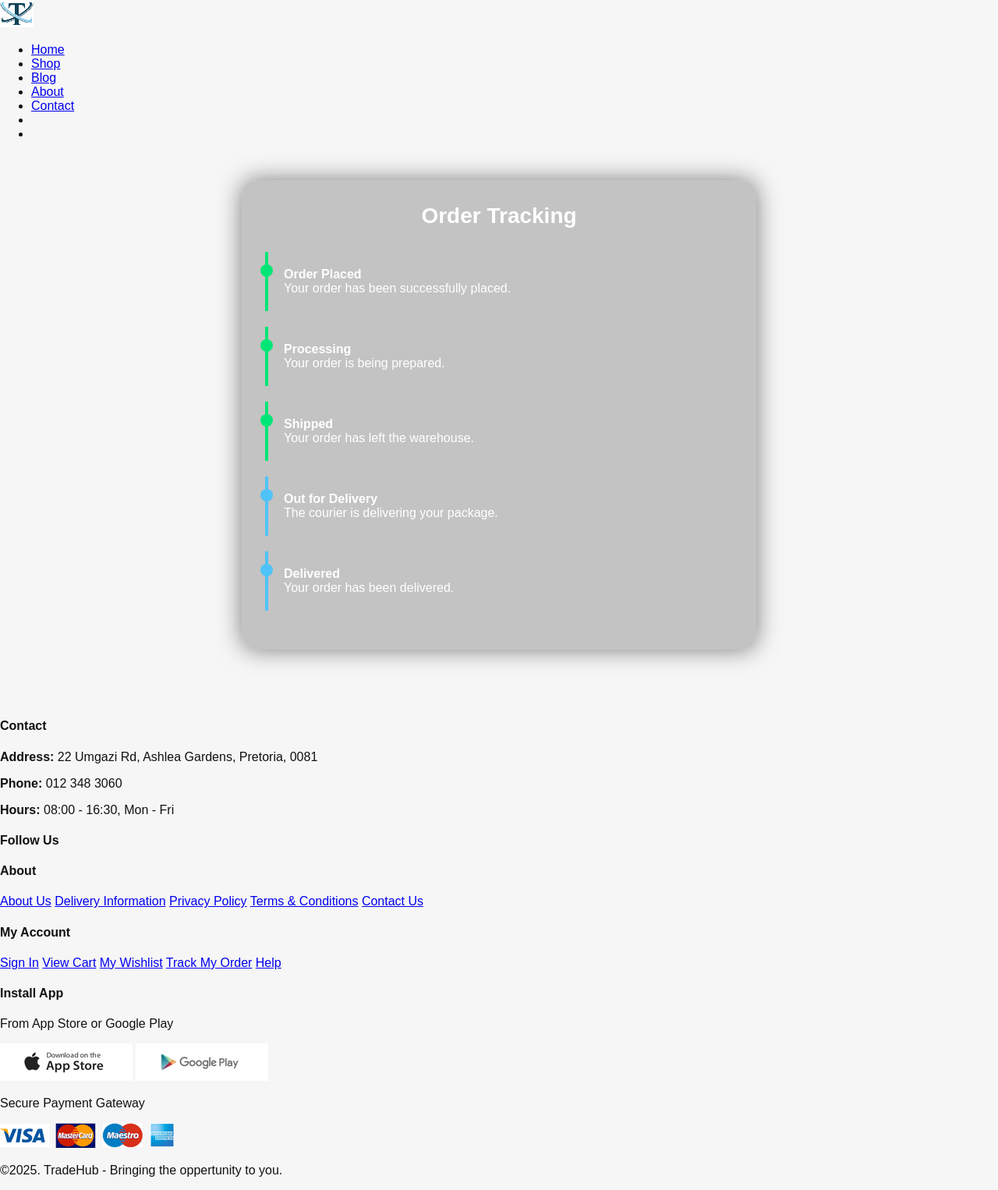
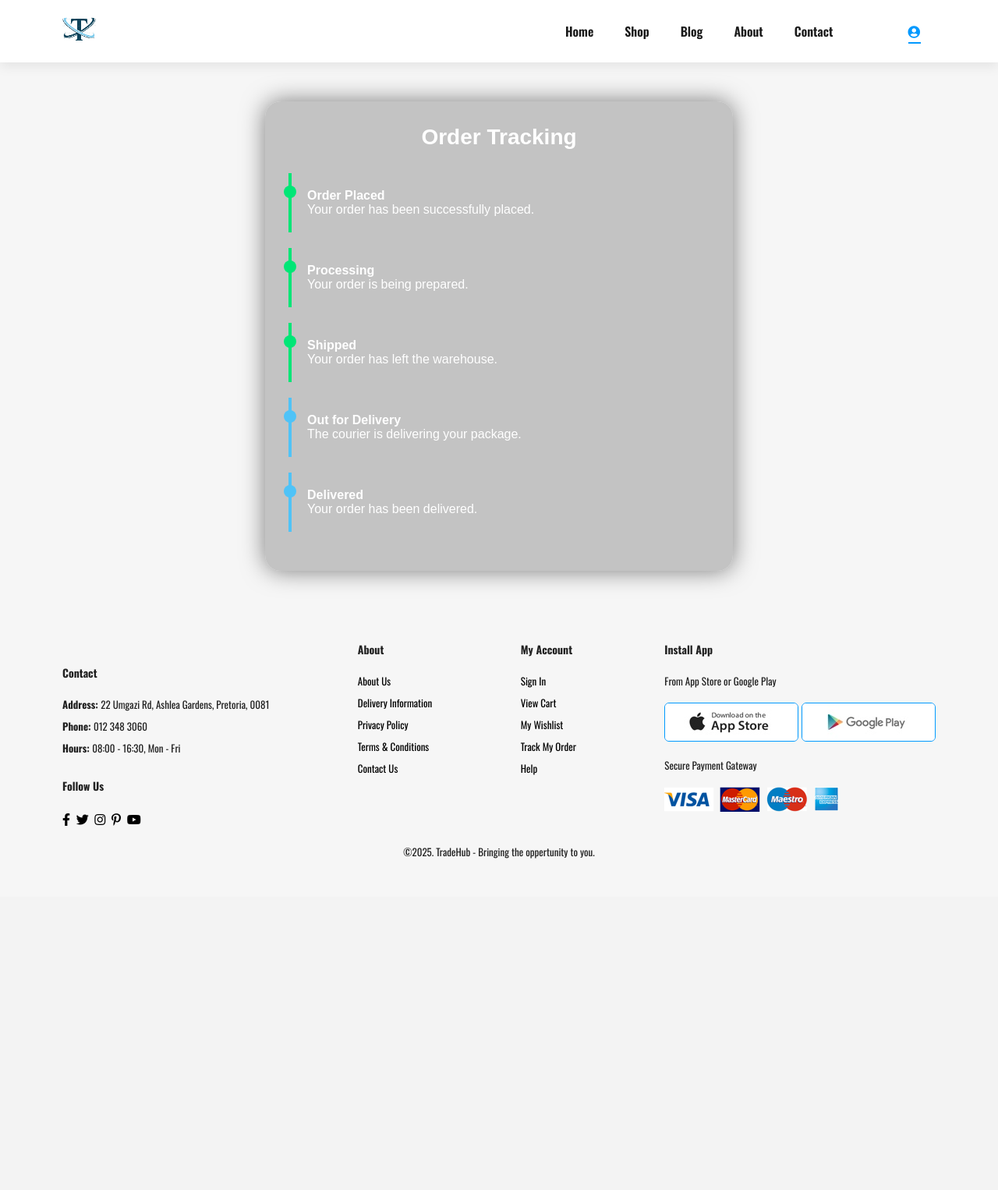
Before and after one commit to IceColdOros/Web2, a PHP site: page /orderTracking.php in a window 1280 px wide. Shown: the whole page at 78% size. After the commit the page ends 1101 px from the top, so only its background shows below. Run offline with PHP 8.4, Linux system fonts and the light colour scheme; some libraries are stand-ins or nearby versions.

Commit message:
progress8

```diff
--- a/Dashboards/dashboard.php
+++ b/Dashboards/dashboard.php
@@ -35,7 +35,7 @@
       <div class="card">
         <h2>Orders</h2>
         <ul>
-          <li><a href="../Pages/orderTracking">Orders</a></li>
+          <li><a href="../Pages/orderTracking.php">Orders</a></li>
           <li><a href="#">Invoices</a></li>
           <li><a href="#">Returns</a></li>
           <li><a href="#">Product Reviews</a></li>
@@ -72,7 +72,7 @@
       <div class="card">
         <h2>My Lists</h2>
         <ul>
-          <li><a href="#">Sell</a></li>
+          <li><a href="../Pages/sell.php">Sell</a></li>
           <li><a href="#">My Lists</a></li>
           <li><a href="#">Create a List</a></li>
         </ul>
--- a/Pages/about.php
+++ b/Pages/about.php
@@ -30,10 +30,10 @@ if (!isset($_SESSION['user_id'])) {
                     <li><a href="../Pages/index.php">Home</a></li>
                     <li><a href="../Pages/shop.php">Shop</a></li>
                     <li><a href="../Pages/blog.php">Blog</a></li>
-                    <li><a href="../Pages/about.php">About</a></li>
+                    <li><a class="active" href="../Pages/about.php">About</a></li>
                     <li><a href="../Pages/contact.php">Contact</a></li>
                     <li><a href="../Pages/cart.php"><i class="far fa-shopping-bag"></i></a></li>
-                    <li><a class="active" href="../Dashboards/dashboard.php"><i class="fas fa-user-circle"></i></a></li>
+                    <li><a href="../Dashboards/dashboard.php"><i class="fas fa-user-circle"></i></a></li>
             </ul>
         </div>
 
--- a/Pages/orderTracking.php
+++ b/Pages/orderTracking.php
@@ -6,6 +6,10 @@
   <title>Order Tracking</title>
   <link rel="stylesheet" href="../Style/adminDashboard.css">
   <link rel="stylesheet" href="../Style/orderTracking.css">
+  <link rel="stylesheet" href="https://cdnjs.cloudflare.com/ajax/libs/font-awesome/6.0.0/css/all.min.css"> <!-- For icons -->
+  <link rel="stylesheet" href="https://pro.fontawesome.com/releases/v5.10.0/css/all.css"/>
+  <link rel="stylesheet" href="../Style/styles.css">
+  <link href="https://fonts.googleapis.com/css2?family=Oswald:wght@200..700&display=swap" rel="stylesheet">
 </head>
 
 
```
